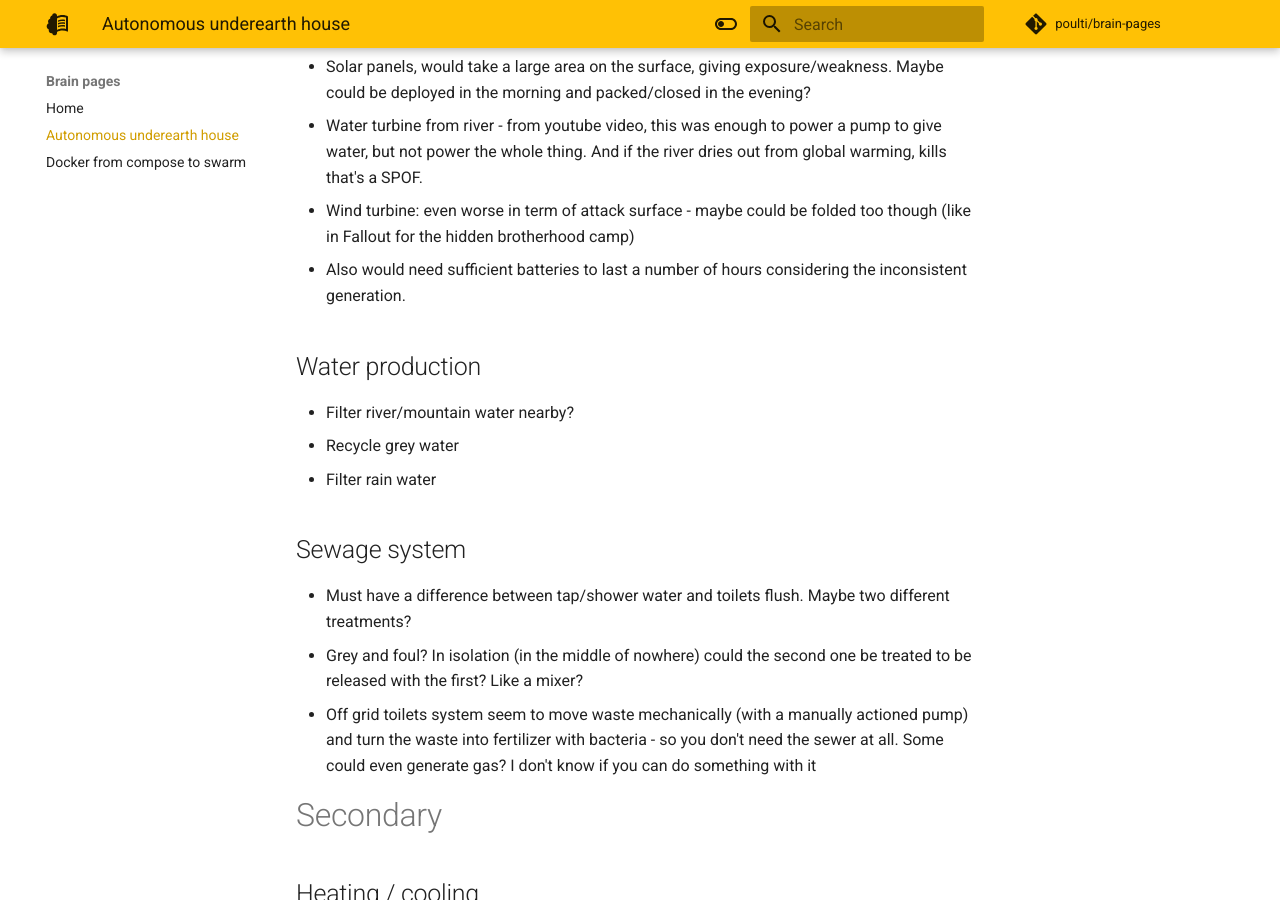
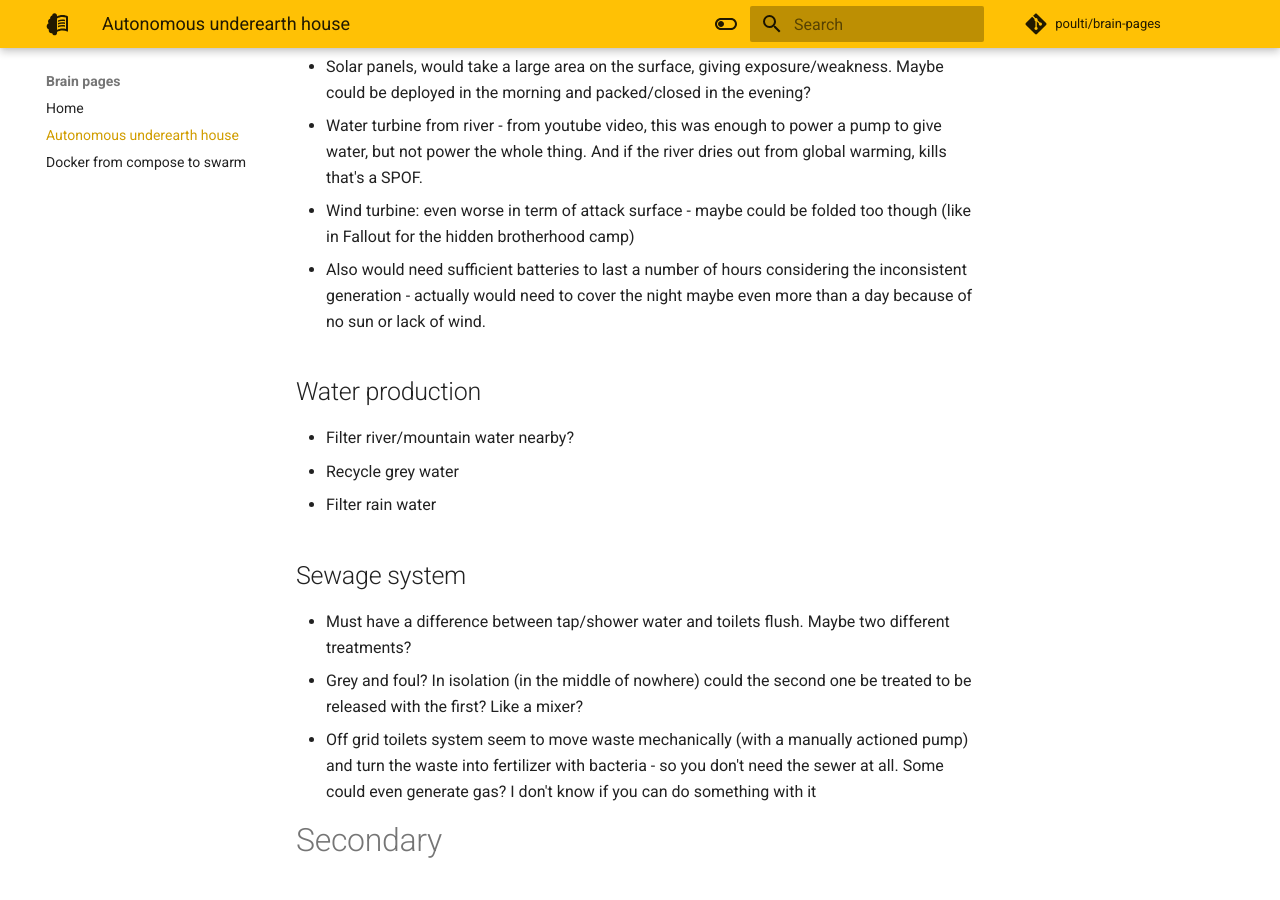
Before and after one commit to poulti/brain-pages, an MkDocs documentation site: the page built from docs/autonomous-underearth-house.md, in a window 1280 px wide and 900 px high, scrolled down 1260 px. Built offline with MkDocs 1.6.1 and Material for MkDocs 9.7.7, drawn with Linux system fonts in a browser that asks for light colours; comment, search, counter and statistics services are not loaded.

Commit message:
battery again

```diff
--- a/docs/autonomous-underearth-house.md
+++ b/docs/autonomous-underearth-house.md
@@ -30,7 +30,7 @@ But needs consideration for the vents / chimney, solar panel/wind turbine and en
 - Solar panels, would take a large area on the surface, giving exposure/weakness. Maybe could be deployed in the morning and packed/closed in the evening?
 - Water turbine from river - from youtube video, this was enough to power a pump to give water, but not power the whole thing. And if the river dries out from global warming, kills that's a SPOF.
 - Wind turbine: even worse in term of attack surface - maybe could be folded too though (like in Fallout for the hidden brotherhood camp)
-- Also would need sufficient batteries to last a number of hours considering the inconsistent generation.
+- Also would need sufficient batteries to last a number of hours considering the inconsistent generation - actually would need to cover the night maybe even more than a day because of no sun or lack of wind.
 ## Water production
 - Filter river/mountain water nearby?
 - Recycle grey water
```
